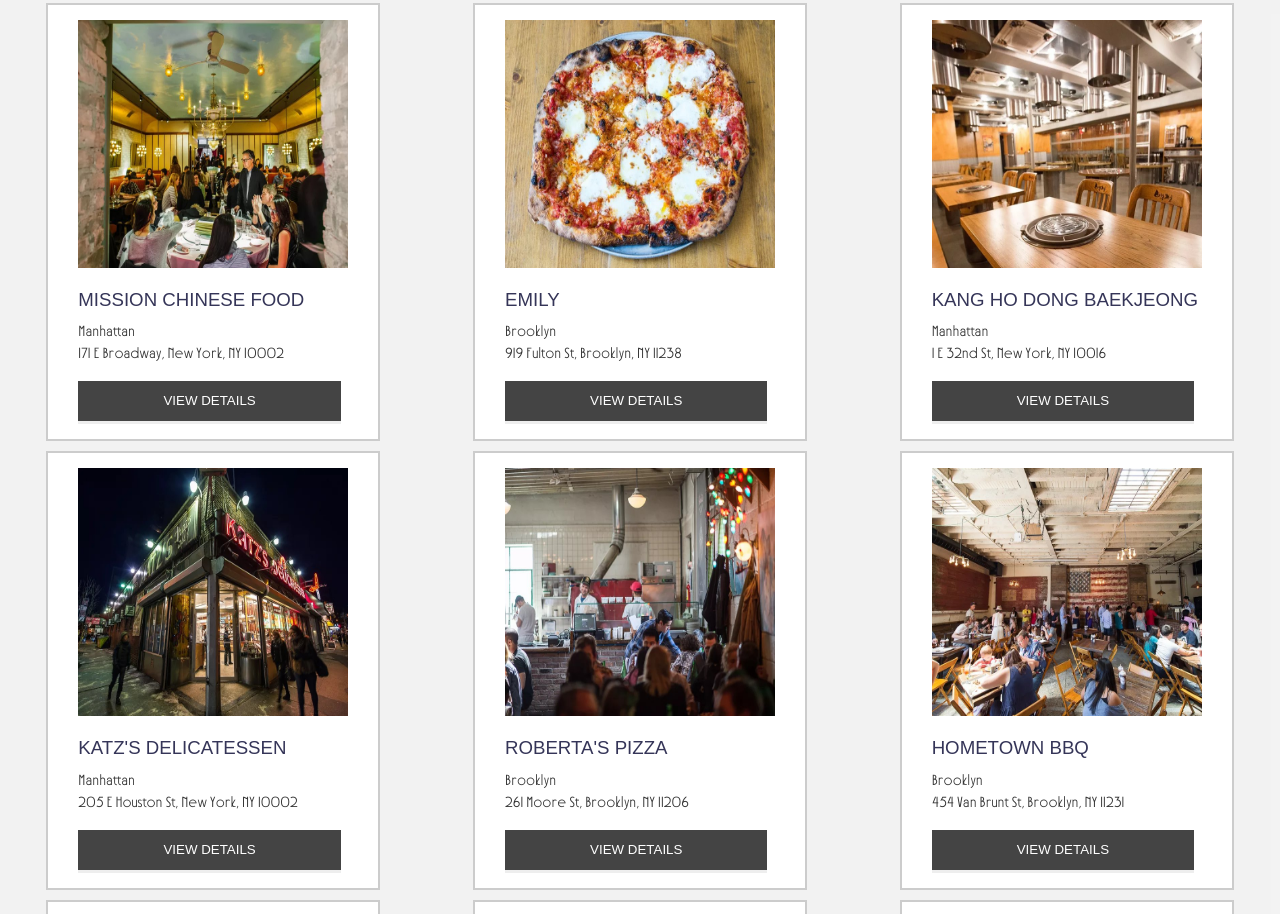
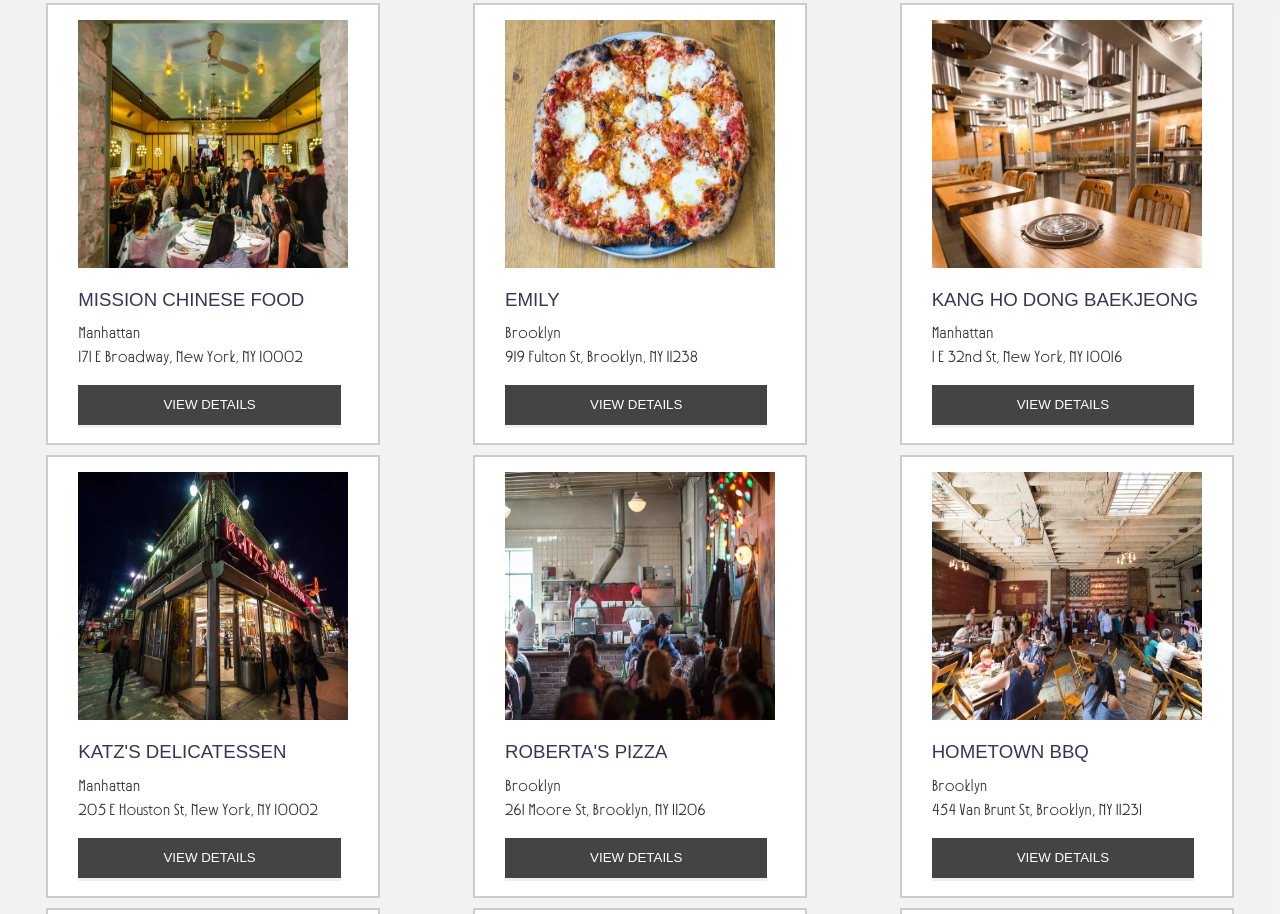
Before and after one commit to VladimirKabar/restaurant_review, a plain HTML site: page index.html in a window 1280 px wide. Shown: the part 749-1663 px from the top of the page. Drawn offline with Linux system fonts and the light colour scheme; some packages are replaced by stand-ins of ours.

Commit message:
fixings in styling

```diff
--- a/css/styles.css
+++ b/css/styles.css
@@ -227,7 +227,7 @@
 
 #restaurants-list p {
     margin: 0;
-    font-size: 11pt;
+    font-size: 12pt;
 }
 
 #restaurants-list li a {
--- a/index.html
+++ b/index.html
@@ -4,6 +4,7 @@
 <head>
   <meta charset="utf-8">
   <meta name=viewport content="width=device-width, initial-scale=1">
+  <meta name="description" content="Site for restaurant review">
   <link rel="stylesheet" src="//normalize-css.googlecode.com/svn/trunk/normalize.css" />
   <link rel="stylesheet" href="css/styles.css">
   <title>Restaurant Reviews</title>
```
